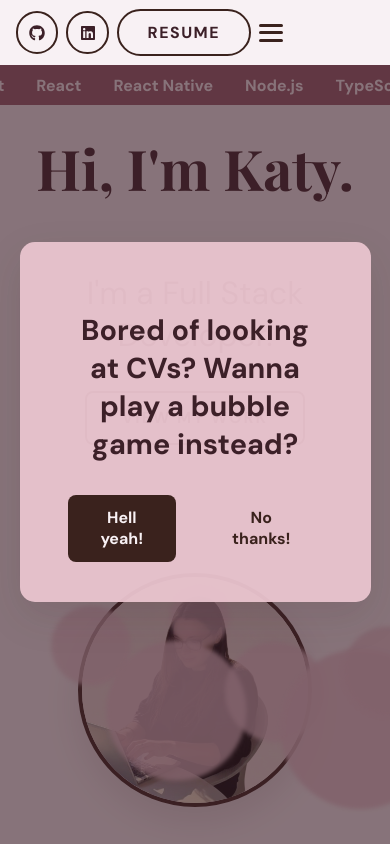
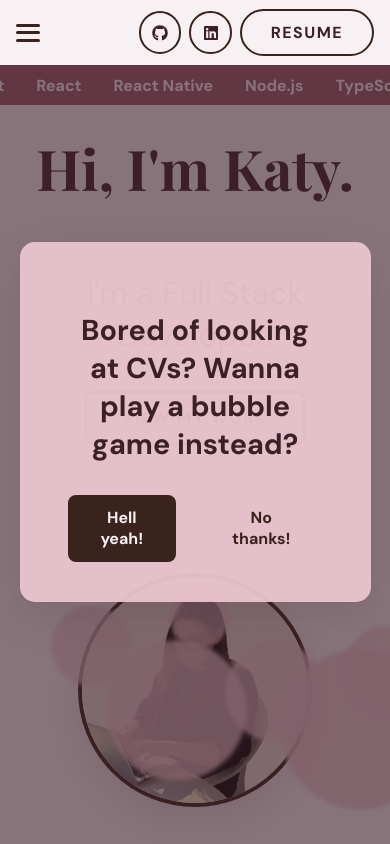
Before and after one commit to katag1001/portfolio, a React (Vite) app: page / in a window 390 px wide. Built offline with nearby package versions, Linux system fonts and the light colour scheme.

Commit message:
headersorted

```diff
--- a/index.html
+++ b/index.html
@@ -2,7 +2,7 @@
 <html lang="en">
   <head>
     <meta charset="UTF-8" />
-    <link rel="icon" type="image/svg+xml" href="/vite.svg" />
+    <link rel="icon" type="image/svg+xml" href="/bubble.png" />
     <meta name="viewport" content="width=device-width, initial-scale=1.0" />
     <title>Katarina Portfolio</title>
   </head>
--- a/src/components/Header.jsx
+++ b/src/components/Header.jsx
@@ -23,7 +23,20 @@ function Header() {
 
       <div className="header_container">
 
-        {/* Navigation (visible on desktop, hidden on mobile) */}
+        {/* LEFT: menu toggle + nav */}
+        <div className="header_left">
+          {/* Menu toggle for mobile */}
+          <div
+            className={`menu_toggle ${menuOpen ? 'active' : ''}`}
+            onClick={toggleMenu}
+            aria-label="Toggle menu"
+          >
+            <span></span>
+            <span></span>
+            <span></span>
+          </div>
+
+          {/* Navigation */}
           <nav className={`header_nav ${menuOpen ? 'open' : ''}`}>
             <Link to="/" className="nav_link" onClick={() => setMenuOpen(false)}>
               Home
@@ -38,9 +51,10 @@ function Header() {
               Bubble Game
             </Link>
           </nav>
+        </div>
 
-        {/* CTA + Socials + Menu toggle */}
-        <div className="header_cta">
+        {/* RIGHT: socials + resume */}
+        <div className="header_right">
           <a
             href="https://github.com/katag1001"
             className="icon_btn"
@@ -69,17 +83,6 @@ function Header() {
           >
             Resume
           </a>
-
-          {/* alternate menu for mobile */}
-          <div
-            className={`menu_toggle ${menuOpen ? 'active' : ''}`}
-            onClick={toggleMenu}
-            aria-label="Toggle menu"
-          >
-            <span></span>
-            <span></span>
-            <span></span>
-          </div>
         </div>
       </div>
     </header>
--- a/src/components/header.css
+++ b/src/components/header.css
@@ -1,5 +1,4 @@
 @import url('https://fonts.googleapis.com/css2?family=Inter:wght@300;400;500;600;700&family=Playfair+Display:wght@400;700&family=DM+Sans:wght@400;500;700&family=Cormorant+Garamond:wght@400;600&display=swap');
-
 
 :root {
   --background-color: rgba(248, 241, 244, 1);
@@ -8,13 +7,14 @@
   --light-color: rgba(255, 252, 253, 0.9);
   --fun-color: rgb(154, 90, 107);
   --box-shadow-color: rgba(60, 32, 40, 0.12);
-  --cursor-color:rgb(154, 90, 107);
+  --cursor-color: rgb(154, 90, 107);
   --font-color-light: rgba(248, 241, 244, 1);
   --font-color-dark: rgba(60, 32, 40, 1);
   --font-body: 'Inter', sans-serif;
   --font-heading: 'Playfair Display', serif;
   --font-fun: 'DM Sans', sans-serif;
 }
+
 /* ---------------------------------- HEADER SECTION ----------------------------------------------*/
 .header {
   position: sticky;
@@ -40,12 +40,18 @@
   justify-content: space-between;
 }
 
+/* LEFT: menu toggle + nav */
+.header_left {
+  display: flex;
+  align-items: center;
+  gap: 1rem;
+}
+
+/* Navigation */
 .header_nav {
   display: flex;
   gap: 3rem;
 }
-
-
 
 .nav_link {
   color: var(--dark-color);
@@ -74,7 +80,8 @@
   width: 100%;
 }
 
-.header_cta {
+/* RIGHT: socials + resume */
+.header_right {
   display: flex;
   align-items: center;
   gap: 0.5rem;
@@ -100,7 +107,6 @@
   border-color: var(--dark-color);
 }
 
-
 .icon_btn {
   background-color: transparent;
   border: 2px solid var(--dark-color);
@@ -122,21 +128,32 @@
   transform: translateY(-1px);
 }
 
-
 /* --------------------------------- Responsive ---------------------------------------------*/
 @media (max-width: 768px) {
+
+  .header_container {
+    justify-content: space-between; /* left and right sides */
+    align-items: center;
+    padding: 0 1rem;
+  }
+
+  /* LEFT: menu toggle + nav */
+  .header_left {
+    gap: 0.5rem;
+  }
 
   .header_nav {
     display: none;
     position: absolute;
     top: 65px;
-    right: 0;
+    left: 0; /* align dropdown to left */
     background-color: var(--background-color);
     border-radius: 0 0 10px 10px;
     padding: 1rem;
     flex-direction: column;
     gap: 1rem;
     z-index: 999;
+    min-width: 200px;
   }
 
   .header_nav.open {
@@ -146,9 +163,10 @@
 
   .nav_link {
     font-size: 1rem;
-    text-align: right;
+    text-align: left;
   }
 
+  /* Menu toggle */
   .menu_toggle {
     display: flex;
     flex-direction: column;
@@ -176,8 +194,14 @@
   .menu_toggle.active span:nth-child(3) {
     transform: translateY(-7.5px) rotate(-45deg);
   }
+
+  /* RIGHT: socials + resume */
+  .header_right {
+    gap: 0.5rem;
+  }
 }
 
+/* --------------------------------- Animations ---------------------------------------------*/
 @keyframes slideDown {
   from {
     opacity: 0;
```
Also changed, not shown: public/bubble.png (added). Lines whose indentation alone changed are shown as unchanged.
